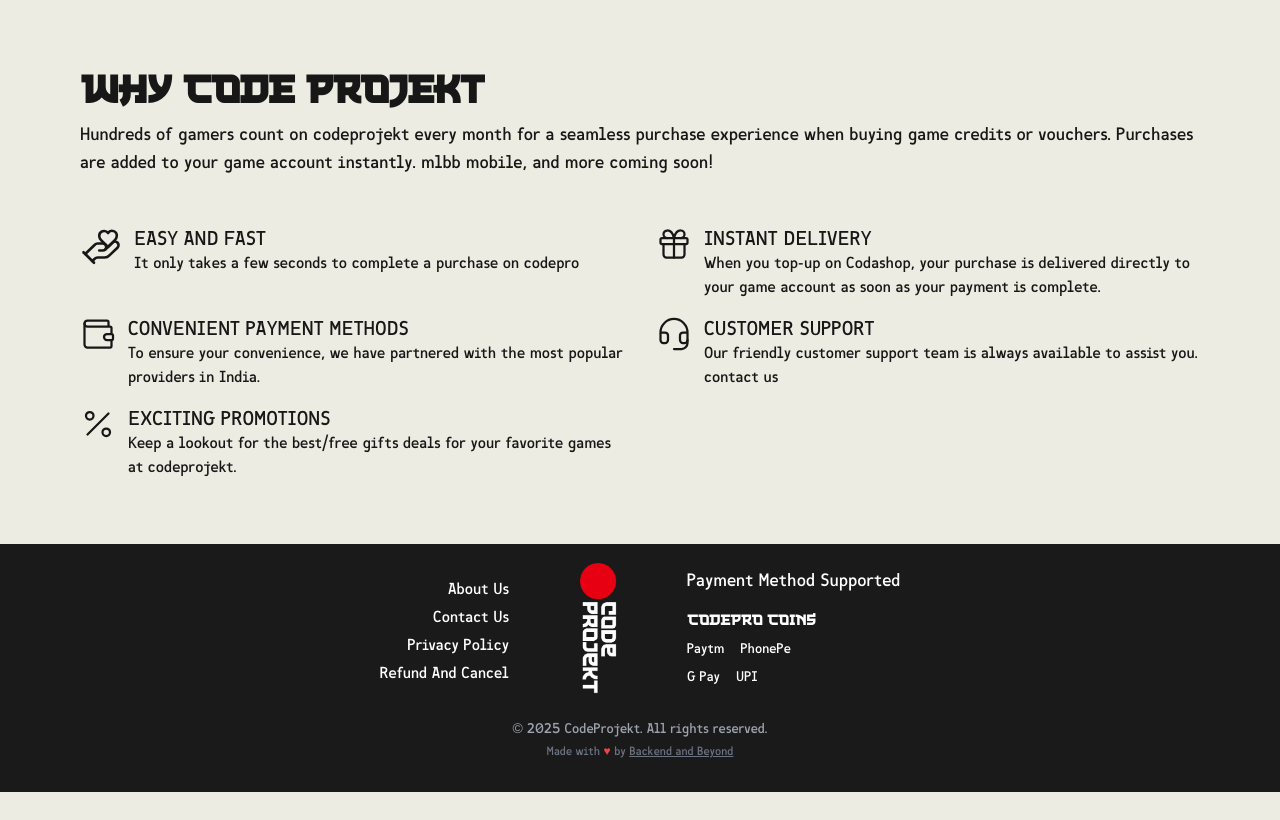
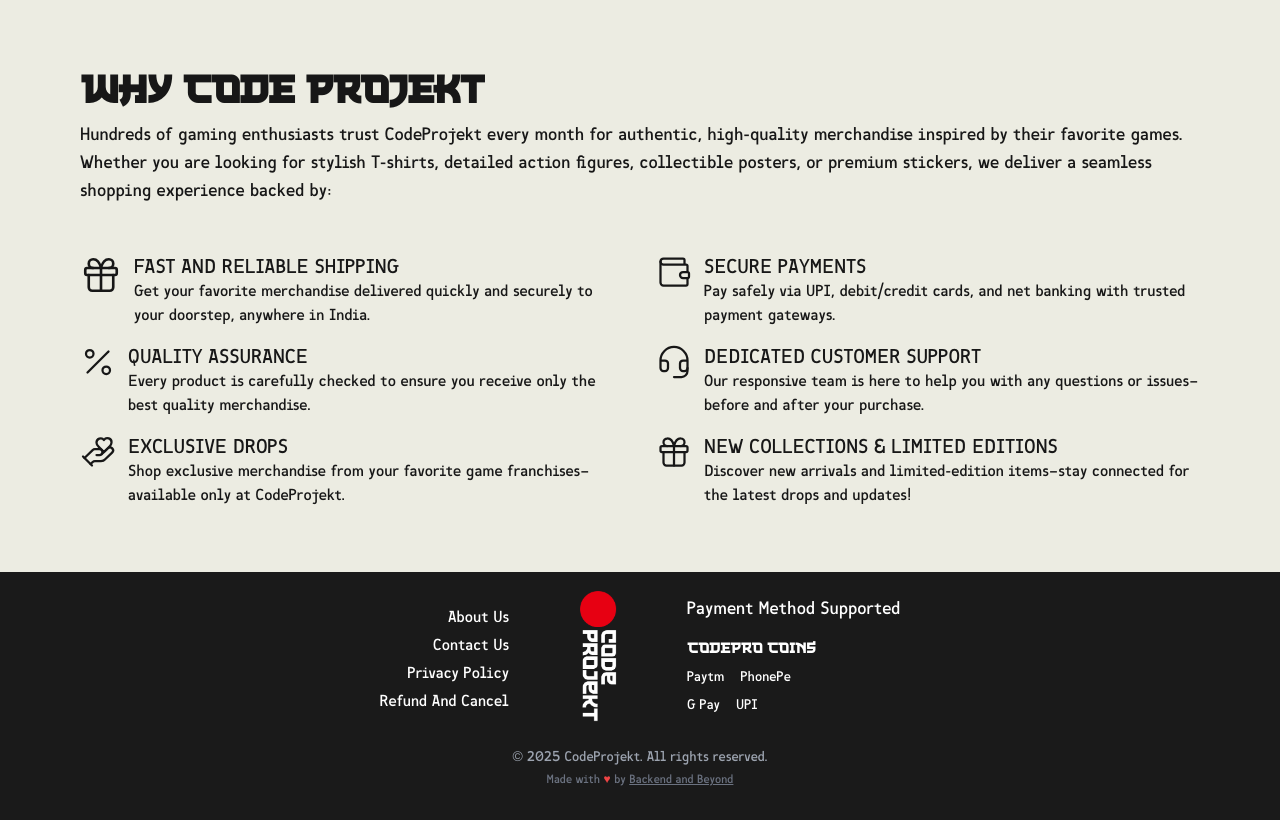
Before and after one commit to biswajit-debnath/codeprojekt, a Next.js app: page / in a window 1280 px wide. Shown: the part 1120-1940 px from the top of the page. Before the commit the page ends 1912 px from the top, so only its background shows below. Built offline with nearby package versions, Linux system fonts and the light colour scheme; no server answers.

Commit message:
update whyUs section

```diff
--- a/app/_components/home/whyUs.tsx
+++ b/app/_components/home/whyUs.tsx
@@ -1,9 +1,9 @@
-"use client"
-import React from 'react';
-import { Gift, Wallet, Percent, HandHeart, Headset } from 'lucide-react';
+"use client";
+import React from "react";
+import { Gift, Wallet, Percent, HandHeart, Headset } from "lucide-react";
 // import Image from 'next/image';
-import { motion } from 'framer-motion';
-import { fadeIn, staggerContainer } from '../../_styles/animations';
+import { motion } from "framer-motion";
+import { fadeIn, staggerContainer } from "../../_styles/animations";
 
 const WhyUs = () => {
   return (
@@ -28,15 +28,18 @@
           className="mb-12 max-w-6xl text-sm md:text-lg leading-tight"
           variants={fadeIn("down", 0.3)}
         >
-          Hundreds of gamers count on codeprojekt every month for a seamless purchase experience when buying game credits or vouchers.
-          Purchases are added to your game account instantly. mlbb mobile, and more coming soon!
+          Hundreds of gaming enthusiasts trust CodeProjekt every month for
+          authentic, high-quality merchandise inspired by their favorite games.
+          Whether you are looking for stylish T-shirts, detailed action figures,
+          collectible posters, or premium stickers, we deliver a seamless
+          shopping experience backed by:
         </motion.p>
 
         <motion.div
           className="grid md:grid-cols-2 gap-x-8 gap-y-4"
           variants={staggerContainer(0.1, 0.4)}
         >
-          {/* Easy and Fast */}
+          {/* Fast and Reliable Shipping */}
           <motion.div
             className="flex items-start gap-3"
             variants={fadeIn("up", 0.1)}
@@ -45,21 +48,23 @@
             <div className="flex-shrink-0">
               <motion.div
                 initial={{ rotate: 0 }}
-                whileHover={{ rotate: [0, -10, 10, -5, 5, 0], transition: { duration: 0.5 } }}
+                whileHover={{
+                  rotate: [0, -10, 10, -5, 5, 0],
+                  transition: { duration: 0.5 },
+                }}
               >
-                {/* <Image src="/hand.png" alt="Logo" width={40} height={40} /> */}
-                <HandHeart size={42} strokeWidth={1.5} />
+                <Gift size={42} strokeWidth={1.5} />
               </motion.div>
             </div>
             <div>
-              <h3 className="text-md md:text-xl ">EASY AND FAST</h3>
+              <h3 className="text-md md:text-xl ">FAST AND RELIABLE SHIPPING</h3>
               <p className="-mt-0.5 text-sm md:text-base leading-tight ">
-                It only takes a few seconds to complete a purchase on codepro
+                Get your favorite merchandise delivered quickly and securely to your doorstep, anywhere in India.
               </p>
             </div>
           </motion.div>
 
-          {/* Instant Delivery */}
+          {/* Secure Payments */}
           <motion.div
             className="flex items-start gap-3"
             variants={fadeIn("up", 0.2)}
@@ -67,20 +72,23 @@
           >
             <div className="flex-shrink-0">
               <motion.div
-                whileHover={{ scale: 1.2, transition: { duration: 0.3, type: "spring" } }}
+                whileHover={{
+                  scale: 1.2,
+                  transition: { duration: 0.3, type: "spring" },
+                }}
               >
-                <Gift size={36} strokeWidth={1.5} />
+                <Wallet size={36} strokeWidth={1.5} />
               </motion.div>
             </div>
             <div>
-              <h3 className="text-md md:text-xl ">INSTANT DELIVERY</h3>
+              <h3 className="text-md md:text-xl ">SECURE PAYMENTS</h3>
               <p className="-mt-0.5 text-sm md:text-base leading-tight">
-                When you top-up on Codashop, your purchase is delivered directly to your game account as soon as your payment is complete.
+                Pay safely via UPI, debit/credit cards, and net banking with trusted payment gateways.
               </p>
             </div>
           </motion.div>
 
-          {/* Convenient Payment Methods */}
+          {/* Quality Assurance */}
           <motion.div
             className="flex items-start gap-3"
             variants={fadeIn("up", 0.3)}
@@ -90,18 +98,18 @@
               <motion.div
                 whileHover={{ rotate: 15, transition: { duration: 0.3 } }}
               >
-                <Wallet size={36} strokeWidth={1.5} />
+                <Percent size={36} strokeWidth={1.5} />
               </motion.div>
             </div>
             <div>
-              <h3 className="text-md md:text-xl ">CONVENIENT PAYMENT METHODS</h3>
+              <h3 className="text-md md:text-xl ">QUALITY ASSURANCE</h3>
               <p className="-mt-0.5 text-sm md:text-base leading-tight">
-                To ensure your convenience, we have partnered with the most popular providers in India.
+                Every product is carefully checked to ensure you receive only the best quality merchandise.
               </p>
             </div>
           </motion.div>
 
-          {/* Customer Support */}
+          {/* Responsive Customer Support */}
           <motion.div
             className="flex items-start gap-3"
             variants={fadeIn("up", 0.4)}
@@ -111,22 +119,25 @@
               <motion.div
                 whileHover={{
                   scale: [1, 1.1, 1],
-                  transition: { duration: 0.5, repeat: Infinity, repeatType: "reverse" }
+                  transition: {
+                    duration: 0.5,
+                    repeat: Infinity,
+                    repeatType: "reverse",
+                  },
                 }}
               >
-                {/* <Image src="/headphones.png" alt="Logo" width={40} height={40} /> */}
                 <Headset size={36} strokeWidth={1.5} />
               </motion.div>
             </div>
             <div>
-              <h3 className="text-md md:text-xl ">CUSTOMER SUPPORT</h3>
+              <h3 className="text-md md:text-xl ">DEDICATED CUSTOMER SUPPORT</h3>
               <p className="-mt-0.5 text-sm md:text-base leading-tight">
-                Our friendly customer support team is always available to assist you. contact us
+                Our responsive team is here to help you with any questions or issues—before and after your purchase.
               </p>
             </div>
           </motion.div>
 
-          {/* Exciting Promotions */}
+          {/* Exclusive Drops */}
           <motion.div
             className="flex items-start gap-3"
             variants={fadeIn("up", 0.5)}
@@ -136,16 +147,40 @@
               <motion.div
                 whileHover={{
                   rotate: [0, 360],
-                  transition: { duration: 0.5 }
+                  transition: { duration: 0.5 },
                 }}
               >
-                <Percent size={36} strokeWidth={1.5} />
+                <HandHeart size={36} strokeWidth={1.5} />
               </motion.div>
             </div>
             <div>
-              <h3 className="text-md md:text-xl ">EXCITING PROMOTIONS</h3>
+              <h3 className="text-md md:text-xl ">EXCLUSIVE DROPS</h3>
               <p className="-mt-0.5 text-sm md:text-base leading-tight">
-                Keep a lookout for the best/free gifts deals for your favorite games at codeprojekt.
+                Shop exclusive merchandise from your favorite game franchises—available only at CodeProjekt.
+              </p>
+            </div>
+          </motion.div>
+
+          {/* New Collections & Limited Editions */}
+          <motion.div
+            className="flex items-start gap-3"
+            variants={fadeIn("up", 0.6)}
+            whileHover={{ x: 10, transition: { duration: 0.2 } }}
+          >
+            <div className="flex-shrink-0">
+              <motion.div
+                whileHover={{
+                  scale: 1.1,
+                  transition: { duration: 0.3 },
+                }}
+              >
+                <Gift size={36} strokeWidth={1.5} />
+              </motion.div>
+            </div>
+            <div>
+              <h3 className="text-md md:text-xl ">NEW COLLECTIONS & LIMITED EDITIONS</h3>
+              <p className="-mt-0.5 text-sm md:text-base leading-tight">
+                Discover new arrivals and limited-edition items—stay connected for the latest drops and updates!
               </p>
             </div>
           </motion.div>
```
